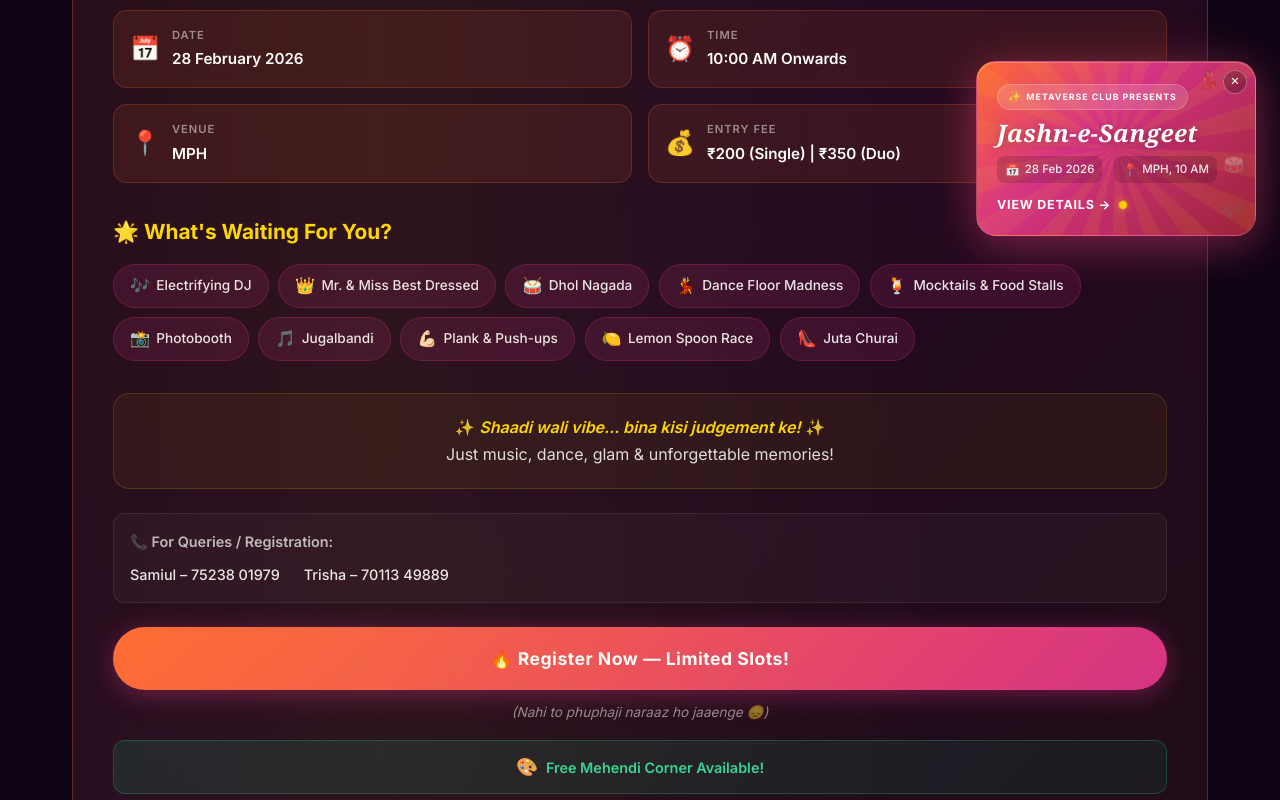
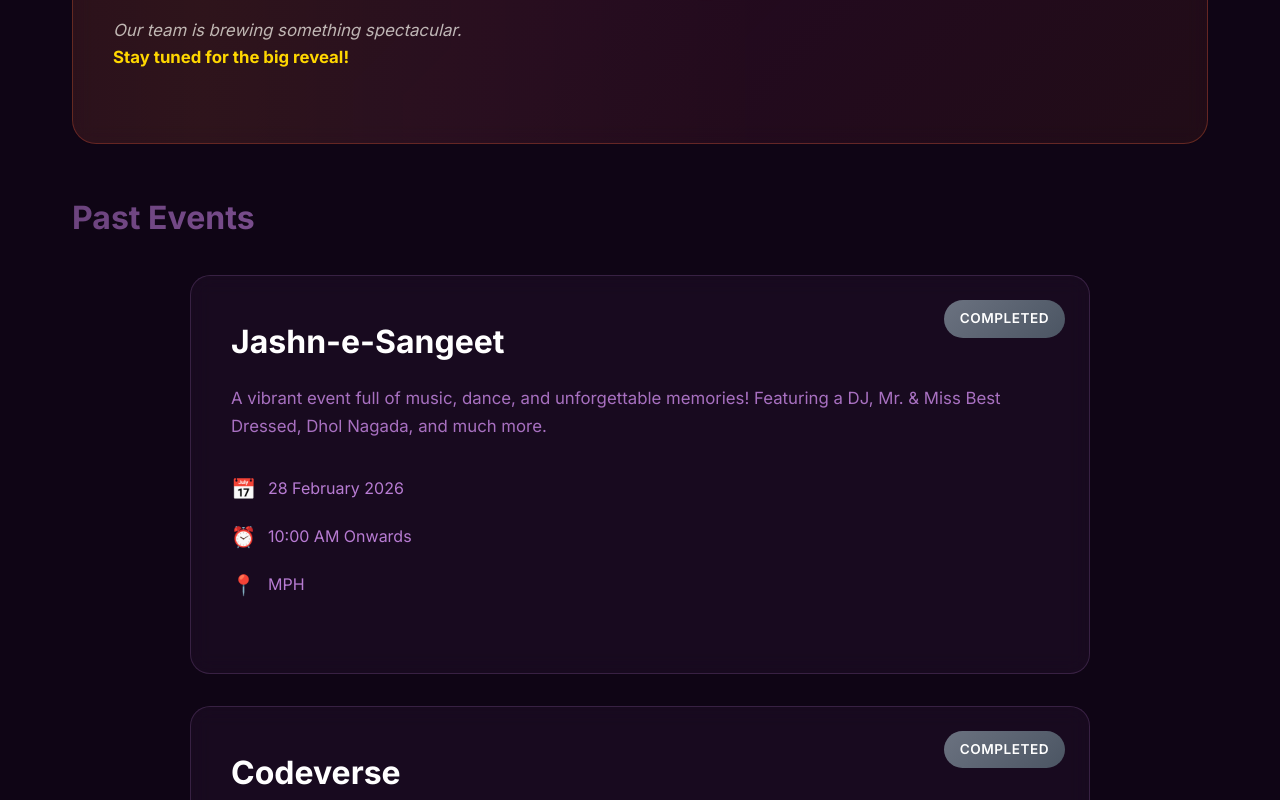
Before and after one commit to viratnigam18/metaversity, a React (Vite) app: page /event in a window 1280 px wide. Shown: the part 540-1340 px from the top of the page. Built offline with nearby package versions, Linux system fonts and the light colour scheme.

Commit message:
feat: move Jashn-e-Sangeet to past events and remove popup

```diff
--- a/src/App.jsx
+++ b/src/App.jsx
@@ -1,7 +1,6 @@
 import { Routes, Route } from 'react-router-dom';
 import Navbar from './components/Navbar';
 import Footer from './components/Footer';
-import FestPopup from './components/FestPopup';
 import Home from './pages/Home';
 import Event from './pages/Event';
 import About from './pages/About';
@@ -15,7 +14,6 @@ function App() {
   return (
     <div className="App">
       <Navbar />
-      <FestPopup />
       <Routes>
         <Route path="/" element={<Home />} />
         <Route path="/event" element={<Event />} />
--- a/src/pages/Event.jsx
+++ b/src/pages/Event.jsx
@@ -3,6 +3,14 @@ import './Event.css';
 
 const Event = () => {
     const pastEvents = [
+        {
+            title: 'Jashn-e-Sangeet',
+            date: '28 February 2026',
+            time: '10:00 AM Onwards',
+            venue: 'MPH',
+            description: 'A vibrant event full of music, dance, and unforgettable memories! Featuring a DJ, Mr. & Miss Best Dressed, Dhol Nagada, and much more.',
+            status: 'Completed'
+        },
         {
             title: 'Codeverse',
             date: '31 May 2025',
@@ -47,7 +55,7 @@ const Event = () => {
                     <p className="page-subtitle">Join us for exciting events and experiences</p>
                 </motion.div>
 
-                {/* Jashn-e-Sangeet Featured Event */}
+                {/* Upcoming Event Coming Soon */}
                 <motion.div
                     className="sangeet-featured-card glass"
                     initial={{ opacity: 0, y: 30 }}
@@ -57,102 +65,20 @@ const Event = () => {
                     <div className="sangeet-card-shimmer"></div>
 
                     <div className="sangeet-badge-row">
-                        <div className="event-status-badge" data-status="upcoming">
-                            🔥 Upcoming
+                        <div className="event-status-badge" style={{ background: 'rgba(255, 255, 255, 0.1)', color: '#ccc' }}>
+                            ⏳ Loading...
                         </div>
                         <div className="sangeet-presents">
                             ✨ METAVERSE CLUB PRESENTS ✨
                         </div>
                     </div>
 
-                    <h2 className="sangeet-title">Jashn-e-Sangeet</h2>
+                    <h2 className="sangeet-title" style={{ fontSize: 'clamp(2.5rem, 5vw, 4rem)', marginTop: '1rem', padding: '2rem 0' }}>New Event Coming Soon</h2>
 
-                    <p className="sangeet-tagline">
-                        Pehenne ko sundar kapde hai… par jaane ko event nahi?<br />
-                        <strong>NO worries, we got you covered!</strong>
+                    <p className="sangeet-tagline" style={{ color: 'rgba(255, 255, 255, 0.7)', fontStyle: 'italic', marginBottom: '2rem' }}>
+                        Our team is brewing something spectacular.<br />
+                        <strong>Stay tuned for the big reveal!</strong>
                     </p>
-
-                    <div className="sangeet-info-grid">
-                        <div className="sangeet-info-item">
-                            <span className="info-icon">📅</span>
-                            <div>
-                                <div className="info-label">Date</div>
-                                <div className="info-value">28 February 2026</div>
-                            </div>
-                        </div>
-                        <div className="sangeet-info-item">
-                            <span className="info-icon">⏰</span>
-                            <div>
-                                <div className="info-label">Time</div>
-                                <div className="info-value">10:00 AM Onwards</div>
-                            </div>
-                        </div>
-                        <div className="sangeet-info-item">
-                            <span className="info-icon">📍</span>
-                            <div>
-                                <div className="info-label">Venue</div>
-                                <div className="info-value">MPH</div>
-                            </div>
-                        </div>
-                        <div className="sangeet-info-item">
-                            <span className="info-icon">💰</span>
-                            <div>
-                                <div className="info-label">Entry Fee</div>
-                                <div className="info-value">₹200 (Single) | ₹350 (Duo)</div>
-                            </div>
-                        </div>
-                    </div>
-
-                    <div className="sangeet-highlights-section">
-                        <h3 className="highlights-title">🌟 What's Waiting For You?</h3>
-                        <div className="sangeet-highlights-grid">
-                            {sangeetHighlights.map((item, index) => (
-                                <motion.div
-                                    key={index}
-                                    className="highlight-chip"
-                                    initial={{ opacity: 0, scale: 0.8 }}
-                                    animate={{ opacity: 1, scale: 1 }}
-                                    transition={{ delay: 0.4 + index * 0.05, duration: 0.3 }}
-                                >
-                                    <span className="chip-emoji">{item.emoji}</span>
-                                    <span className="chip-text">{item.text}</span>
-                                </motion.div>
-                            ))}
-                        </div>
-                    </div>
-
-                    <div className="sangeet-vibe-section">
-                        <p className="vibe-text">
-                            ✨ <em>Shaadi wali vibe… bina kisi judgement ke!</em> ✨<br />
-                            Just music, dance, glam & unforgettable memories!
-                        </p>
-                    </div>
-
-                    <div className="sangeet-contact">
-                        <h4>📞 For Queries / Registration:</h4>
-                        <div className="contact-row">
-                            <span>Samiul – 75238 01979</span>
-                            <span>Trisha – 70113 49889</span>
-                        </div>
-                    </div>
-
-                    <div className="sangeet-cta-section">
-                        <a
-                            href="https://forms.gle/CFE7t7nC3EmezMv98"
-                            target="_blank"
-                            rel="noopener noreferrer"
-                            className="btn btn-primary sangeet-register-btn"
-                        >
-                            🔥 Register Now — Limited Slots!
-                        </a>
-                        <p className="sangeet-footer-joke">
-                            (Nahi to phuphaji naraaz ho jaaenge 😞)
-                        </p>
-                    </div>
-
-                    <div className="free-mehendi-banner">
-                        <span>🎨</span> Free Mehendi Corner Available!
-                    </div>
                 </motion.div>
 
                 {/* Past Events */}
```
